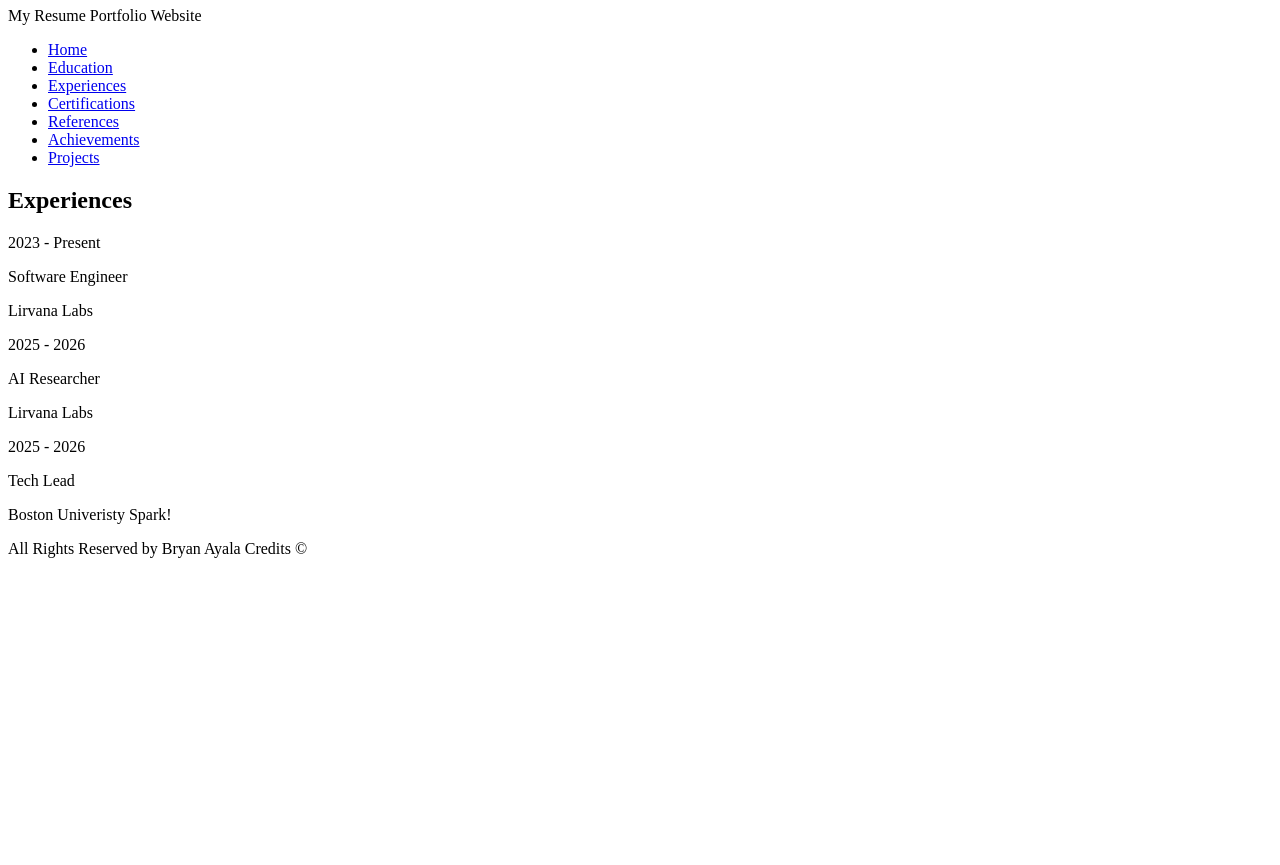
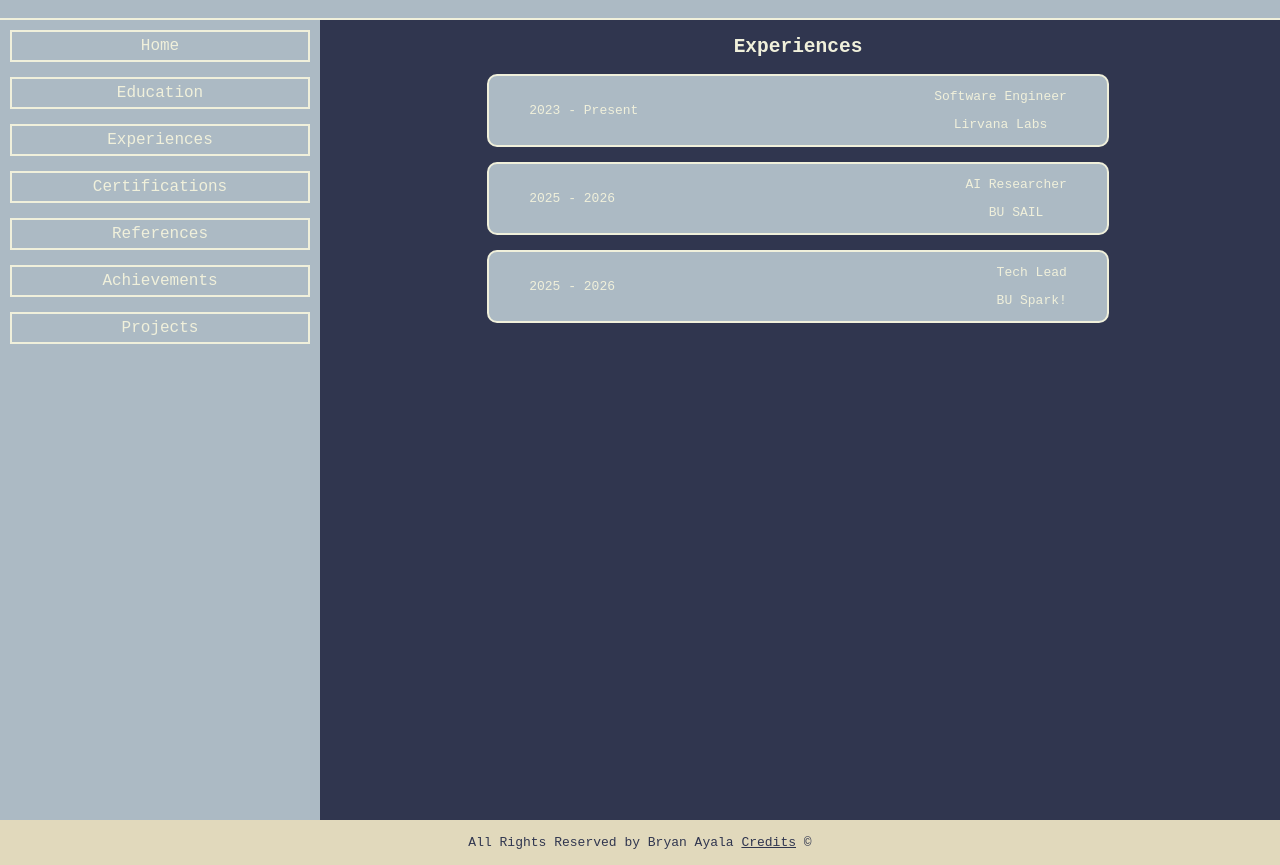
Before and after one commit to BryanAyala123/mp-1, a plain HTML site: page pages/experiences.html in a window 1280 px wide. Shown: the part 73-938 px from the top of the page. Before the commit the page ends 800 px from the top, so only its background shows below. Drawn offline with Linux system fonts and the light colour scheme.

Commit message:
styling finished for main html pages

```diff
--- a/pages/experiences.html
+++ b/pages/experiences.html
@@ -8,8 +8,10 @@
         <header>
             <h1>Bryan Ayala</h1>
             <p>My Resume Portfolio Website</p>
+            <link rel="stylesheet" href="../styles/global.css">
         </header>
 
+        <div id="nav-main-outer-div">
             <nav>
                 <ul>
                     <li> <a href="../index.html">Home</a> </li>
@@ -23,34 +25,33 @@
             </nav>
 
             <main>
-            <div>
                 <h2>Experiences</h2>
-                <div>
+                <div id="exp-outer-div">
                     <p>2023 - Present</p>
-                    <div>
+                    <div id="exp-inner-div">
                         <p>Software Engineer</p>
                         <p>Lirvana Labs</p>
                     </div>
                 </div>
-                <div>
+                <div id="exp-outer-div">
                     <p>2025 - 2026</p>
-                    <div>
+                    <div id="exp-inner-div">
                         <p>AI Researcher</p>
-                        <p>Lirvana Labs</p>
+                        <p>BU SAIL</p>
                     </div>
                 </div>
-                <div>
+                <div id="exp-outer-div">
                     <p>2025 - 2026</p>
-                    <div>
+                    <div id="exp-inner-div">
                         <p>Tech Lead</p>
-                        <p>Boston Univeristy Spark!</p>
-                    </div>
+                        <p>BU Spark!</p>
                     </div>
                 </div>
             </main>
+        </div>
 
         <footer>
-            <p>All Rights Reserved by Bryan Ayala <a>Credits</a> &#169;</p>
+            <p>All Rights Reserved by Bryan Ayala <a href="">Credits</a> &#169;</p>
         </footer>
     </body>
 </html>
--- /dev/null
+++ b/styles/global.css
@@ -0,0 +1,162 @@
+body{
+    background-color: #30364F;
+    font-family: monospace;
+    color: #F0F0DB;
+    margin: 0;
+
+}
+
+img {
+    width: 20%;
+    border: 2px solid #E1D9BC;
+    border-radius: 10px;
+}
+
+nav li {
+    padding: 5px;
+    border: 2px solid;
+    margin-bottom: 15px;
+    color: #F0F0DB;
+}
+
+nav a{
+    text-decoration: none;
+}
+
+nav ul {
+    text-align: center;
+    margin: 0;
+    padding: 10px;
+    list-style-type: none;
+    font-size: calc(2.5vw - 16px);
+}
+
+nav {
+    height: 100vh;
+    width: 25%;
+    background-color: #ACBAC4;
+}
+
+a{
+    color: #F0F0DB;
+}
+
+header {
+    background-color: #ACBAC4;
+    color: #30364F;
+    text-align: left;
+    padding: 10px 15px;
+    border-bottom: 2px solid #F0F0DB;
+}
+
+h1 {
+    margin: 0;
+}
+
+main{
+    height: 100vh;
+    text-align: center;
+    margin: 0 30px;
+    width: 70%;
+
+}
+
+footer{
+    text-align: center;
+    background-color: #E1D9BC;
+    color: #30364F;
+    padding: 15px;
+}
+
+footer a{
+    color: #30364F;
+}
+
+footer p{
+    margin: 0;
+}
+
+table, th, td {
+    border: 1px solid;
+}
+
+table {
+    border-collapse: collapse;
+}
+
+th, td {
+    padding: 10px;
+}
+
+#table-div{
+    display: flex;
+    justify-content: center;
+}
+
+#exp-outer-div{
+    display: flex;
+    align-items: center;
+    background-color: #ACBAC4;
+    margin: 15px auto;
+    justify-content: space-between;
+    width: 60%;
+    padding: 0 40px;
+    border-radius: 10px;
+    border: 2px solid;
+}
+
+#education-outer-div{
+    display: flex;
+    text-align: left;
+    margin: 30px 15px;
+}
+
+#education-list {
+    list-style-type: none;
+}
+
+#education-list li {
+    border-left: 2px solid;
+    padding-left: 10px;
+    margin-bottom: 15px;
+}
+
+#nav-main-outer-div{
+    display: flex;
+}
+
+@media screen and (max-width: 750px) {
+    #nav-main-outer-div {
+        flex-direction: column;
+    }
+
+    nav {
+        width: 100%;
+        height: 25%;
+        padding-bottom: 10px;
+    }
+
+    nav ul {
+        height: auto;
+        font-size: calc(4vw - 18px);
+    }
+
+    nav li {
+        display: inline;
+    }
+
+    main {
+        margin: 0;
+    }
+
+    header {
+        border: none;
+        text-align: center;
+    }
+}
+
+@media screen and (max-width: 1000px) {
+    main {
+        width: 100%;
+    }
+}
```
Also changed, not shown: index.html (+4 -3 lines), pages/achievements.html (+4 -1 lines), pages/certifications.html (+4 -1 lines), pages/education.html (+8 -5 lines), pages/projects.html (+4 -1 lines), pages/references.html (+13 -7 lines). Lines whose indentation alone changed are shown as unchanged.
